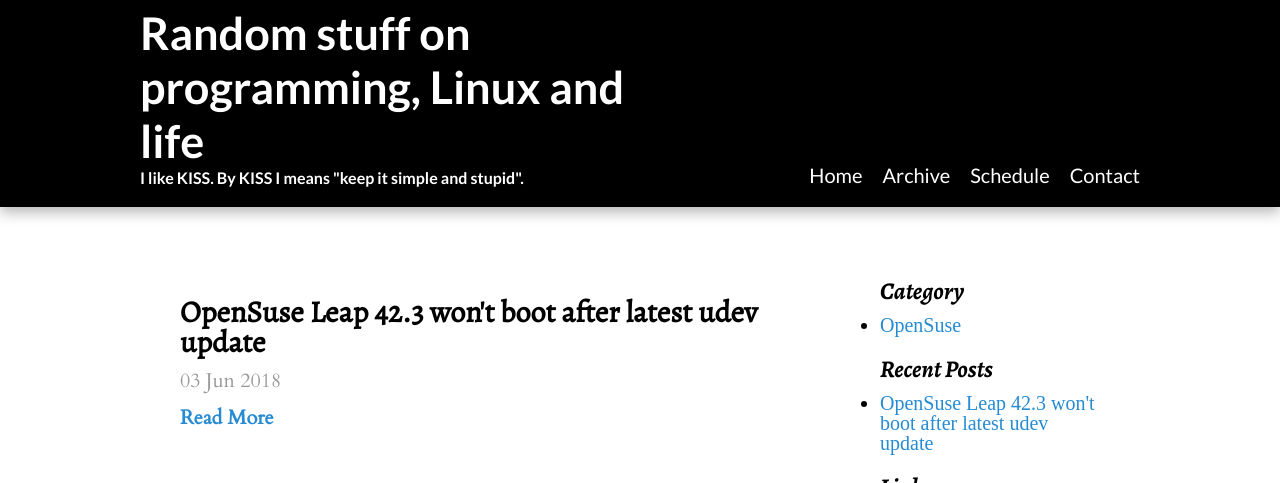
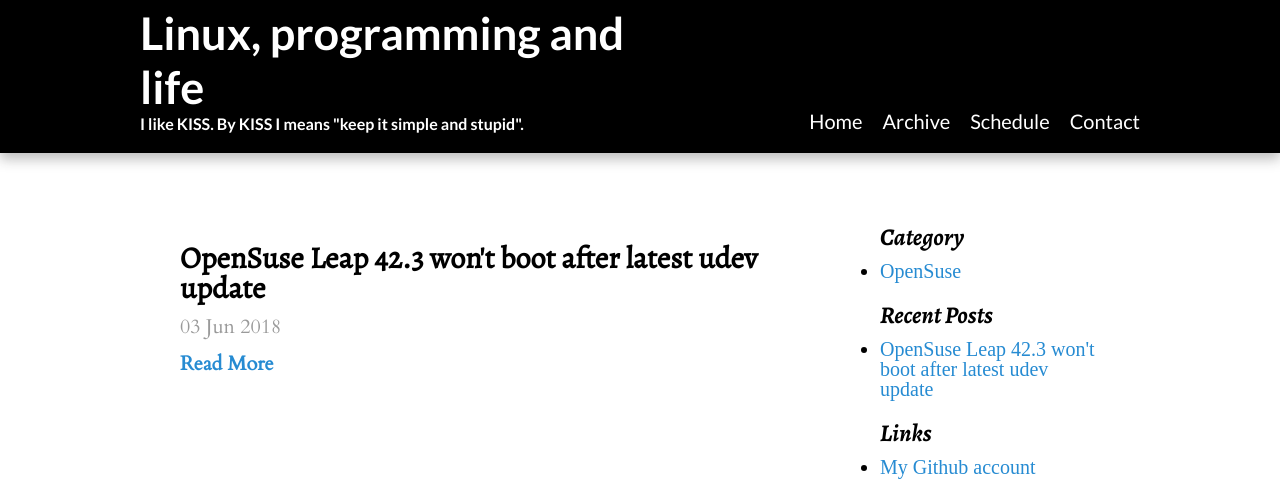
Before and after one commit to DariuszOstolski/dariuszostolski.github.io, a Jekyll site: the page built from index.html, in a window 1280 px wide, cut to the strip 104-587 px from the top of the page. Built offline with Jekyll 4.4.1, drawn with Linux system fonts in a browser that asks for light colours; some web fonts are replaced; the list of posts is cut into pages by our own code.

Commit message:
Changed title

```diff
--- a/_config.yml
+++ b/_config.yml
@@ -5,7 +5,7 @@
 permalink:        pretty
 
 # Setup
-title:            Random stuff on programming, Linux and life
+title:            Linux, programming and life
 tagline:          'I like KISS. By KISS I means "keep it simple and stupid". '
 baseurl:          /
 
```
